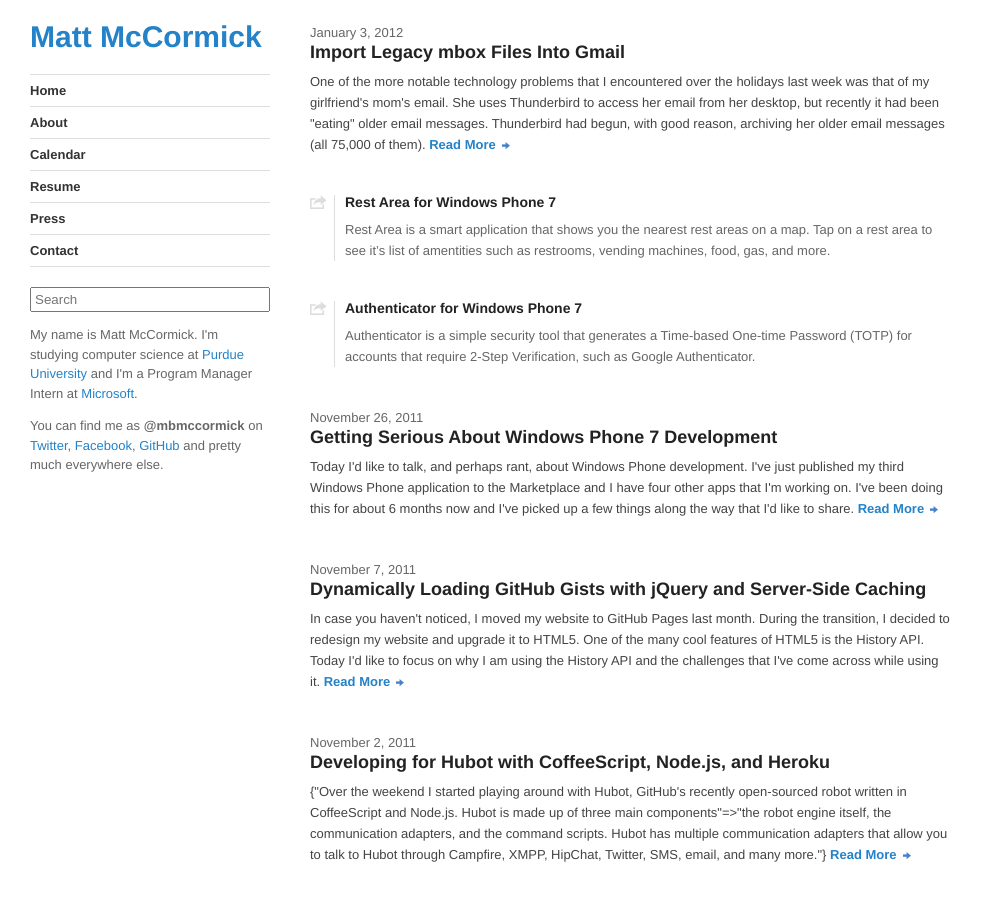
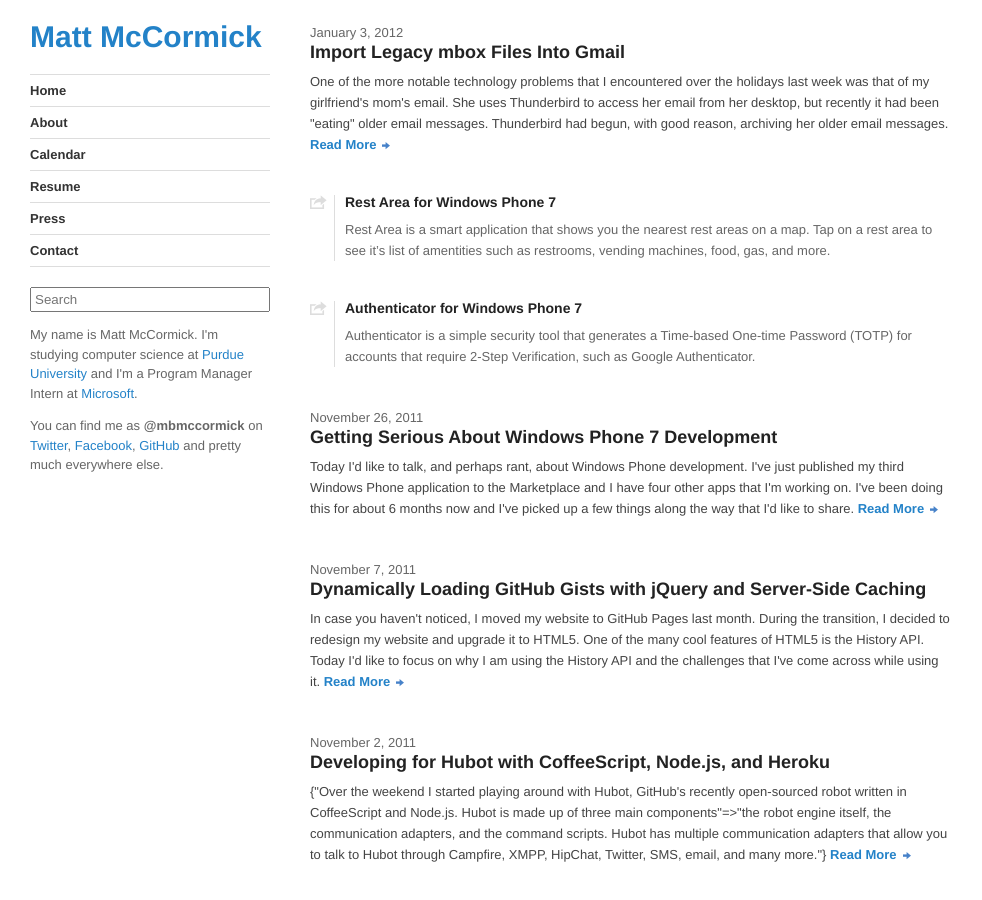
Before and after one commit to mbmccormick/mbmccormick.github.io, a Jekyll site: the page built from index.html, in a window 1280 px wide and 900 px high. Shown: the whole window, without its empty margins (0-982 px from the left). Built offline with Jekyll 4.4.1, drawn with Linux system fonts in a browser that asks for light colours; Markdown is read by kramdown in place of the engine named in the settings; the list of posts is cut into pages by our own code.

Commit message:
Import Legacy mbox Files Into Gmail

```diff
--- a/_posts/2012-01-03-import-legacy-mbox-files-into-gmail.md
+++ b/_posts/2012-01-03-import-legacy-mbox-files-into-gmail.md
@@ -2,7 +2,7 @@
 layout: post
 title: Import Legacy mbox Files Into Gmail
 excerpt:
-  One of the more notable technology problems that I encountered over the holidays last week was that of my girlfriend's mom's email. She uses Thunderbird to access her email from her desktop, but recently it had been "eating" older email messages. Thunderbird had begun, with good reason, archiving her older email messages (all 75,000 of them).
+  One of the more notable technology problems that I encountered over the holidays last week was that of my girlfriend's mom's email. She uses Thunderbird to access her email from her desktop, but recently it had been "eating" older email messages. Thunderbird had begun, with good reason, archiving her older email messages.
 ---
 One of the more notable technology problems that I encountered over the holidays last week was that of my <a href="http://elizabethpuccinelli.com/" target="_blank">girlfriend</a>'s mom's email. She uses <a href="http://www.mozilla.org/en-US/thunderbird/" target="_blank">Thunderbird</a> to access her email from her desktop, but recently it had been "eating" older email messages. Thunderbird had begun, with good reason, archiving her older email messages (all 75,000 of them). And somehow, this archiving process failed and she could no longer access her older messages. So we decided to move her to <a href="https://gmail.com" target="_blank">Gmail</a> which would provide enough space for all of her email, improved spam filtering, and a much easier user interface. Gmail allowed us to import what was left in her Inbox at her old email provider via <a href="http://en.wikipedia.org/wiki/Post_Office_Protocol" target="_blank">POP3</a> download, however some messages were still missing.
 
```
